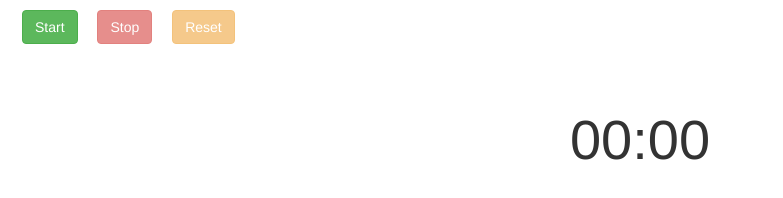
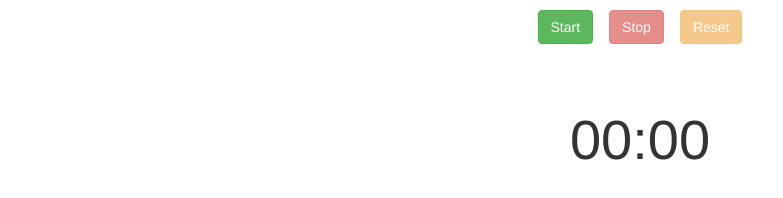
Before and after one commit to freginold/stopWatch, a plain HTML site: page index.html in a window 1280 px wide. Shown: the whole page, without its empty margins (0-783 px from the left). Drawn offline with nearby package versions, Linux system fonts and the light colour scheme.

Commit message:
center-align buttons; add a div wrapper to buttons

```diff
--- a/index.html
+++ b/index.html
@@ -12,9 +12,11 @@
 
 <body>
 
-    <button id="startBtn" class="btn btn-success bigBtn">Start</button>
-    <button id="stopBtn" class="bigBtn btn btn-danger">Stop</button>
-    <button id="resetBtn" class="btn btn-warning bigBtn">Reset</button>
+    <div id="btnDiv">
+        <button id="startBtn" class="btn btn-success bigBtn">Start</button>
+        <button id="stopBtn" class="bigBtn btn btn-danger">Stop</button>
+        <button id="resetBtn" class="btn btn-warning bigBtn">Reset</button>
+    </div>
     <div id="timeDiv"></div>
 
 
--- a/main.css
+++ b/main.css
@@ -16,6 +16,11 @@ body {
     margin-top:1em;
 }
 
+#btnDiv {
+    display: flex;
+    justify-content: center;
+}
+
 .bigBtn {
     font-size: 2em;
     margin: 8px;
```
